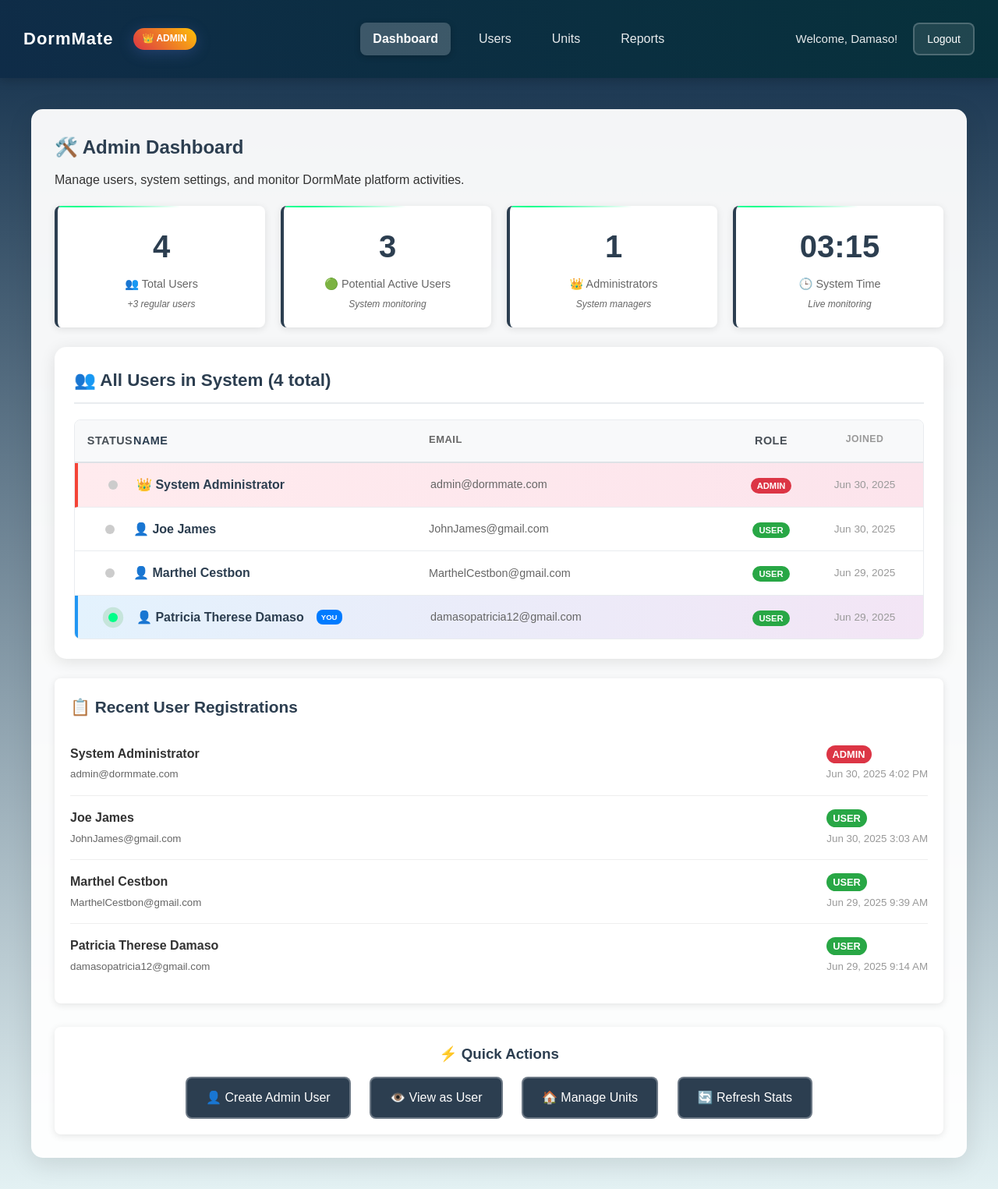
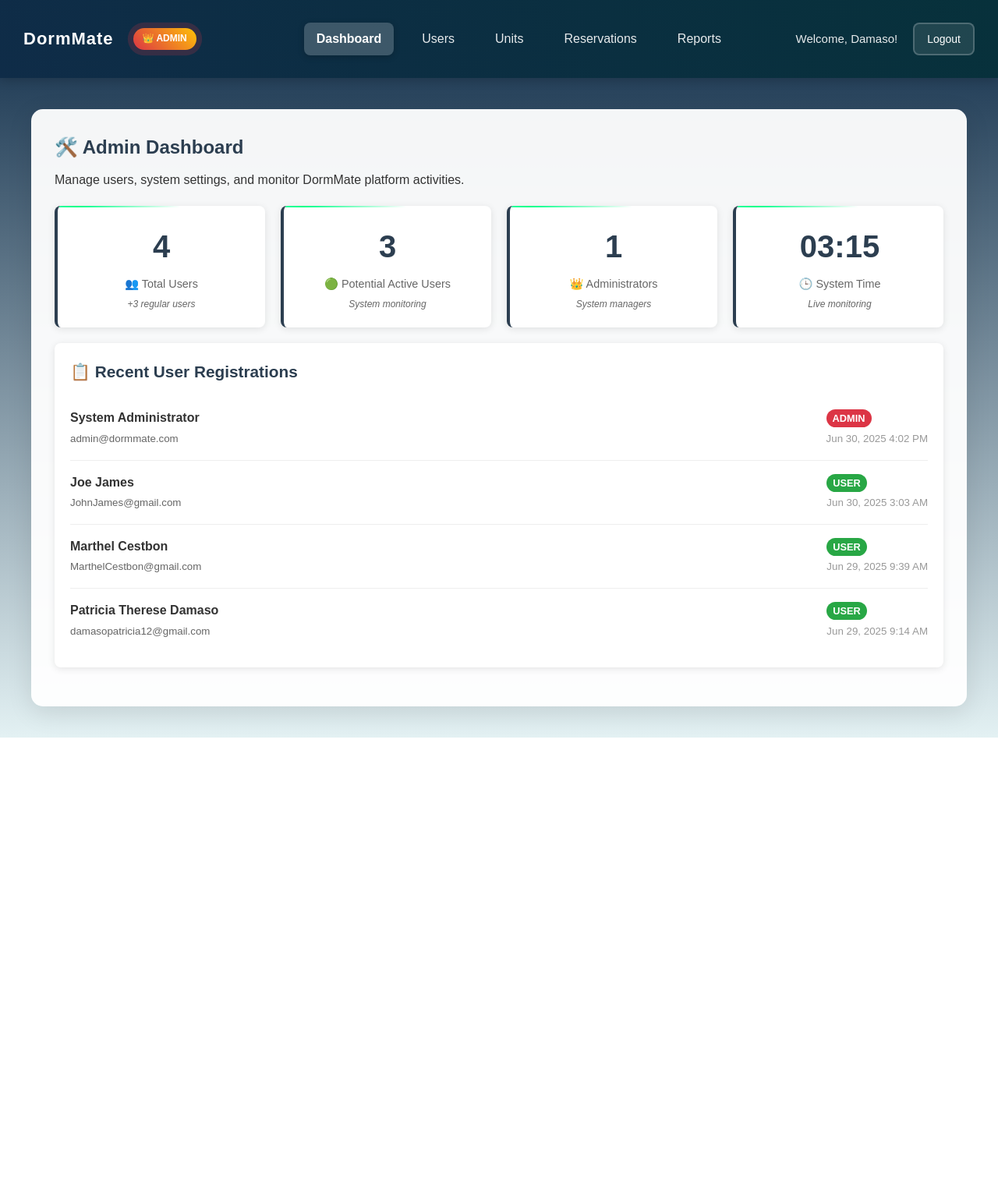
Before and after one commit to marcdelro/DormMate_Project, a PHP site: page /pages/admin_dashboard.php in a window 1280 px wide. Shown: the whole page at 78% size. After the commit the page ends 946 px from the top, so only its background shows below. Run offline with PHP 8.4, Linux system fonts and the light colour scheme; a user stored in the database is signed in; data comes from the database, SQL or seed files in the repository; data that the repository does not hold is empty.

Commit message:
fix badge

```diff
--- a/assets/css/admin_dashboard.css
+++ b/assets/css/admin_dashboard.css
@@ -375,13 +375,19 @@ body.dashboard.admin-dashboard {
 
 /* Admin badge gets golden pulse */
 .admin-badge {
-    animation: pulse-admin 2s infinite;
+    animation: adminBadgePulse 2s infinite;
 }
 
-@keyframes pulse-admin {
-    0% { box-shadow: 0 0 0 0 rgba(255, 215, 0, 0.7); }
-    70% { box-shadow: 0 0 0 10px rgba(255, 215, 0, 0); }
-    100% { box-shadow: 0 0 0 0 rgba(255, 215, 0, 0); }
+@keyframes adminBadgePulse {
+    0% {
+        box-shadow: 0 2px 8px rgba(255, 215, 0, 0.3), 0 0 0 0 rgba(255, 215, 0, 0.7);
+    }
+    70% {
+        box-shadow: 0 2px 8px rgba(255, 215, 0, 0.3), 0 0 0 10px rgba(255, 215, 0, 0);
+    }
+    100% {
+        box-shadow: 0 2px 8px rgba(255, 215, 0, 0.3), 0 0 0 0 rgba(255, 215, 0, 0);
+    }
 }
 
 .role-badge {
--- a/pages/admin_dashboard.php
+++ b/pages/admin_dashboard.php
@@ -222,52 +222,6 @@ try {
             background: #28a745;
             color: white;
         }
-
-        .quick-actions {
-            margin-top: 30px;
-            text-align: center;
-            background: #fff;
-            padding: 20px;
-            border-radius: 8px;
-            box-shadow: 0 2px 10px rgba(0, 0, 0, 0.1);
-        }
-
-        .quick-actions h3 {
-            color: #2c3e50;
-            margin-bottom: 15px;
-        }
-
-        .quick-action-btn {
-            background: #2c3e50;
-            color: white;
-            padding: 12px 24px;
-            text-decoration: none;
-            border-radius: 8px;
-            margin: 0 10px;
-            display: inline-block;
-            transition: background 0.3s ease;
-            font-weight: 500;
-        }
-
-        .quick-action-btn:hover {
-            background: #34495e;
-        }
-
-        .quick-action-btn.success {
-            background: #28a745;
-        }
-
-        .quick-action-btn.success:hover {
-            background: #218838;
-        }
-
-        .quick-action-btn.secondary {
-            background: #6c757d;
-        }
-
-        .quick-action-btn.secondary:hover {
-            background: #545b62;
-        }
     </style>
 </head>
 <body class="dashboard admin-dashboard">
@@ -282,7 +236,8 @@ try {
         <div class="nav-links">
             <a href="admin_dashboard.php" class="nav-link active">Dashboard</a>
             <a href="../create_admin.php" class="nav-link">Users</a>
-            <a href="reservation_page.php" class="nav-link">Units</a>
+            <a href="units.php" class="nav-link">Units</a>
+            <a href="manage_reservations.php" class="nav-link">Reservations</a>
             <a href="#" class="nav-link">Reports</a>
         </div>
     </div>
@@ -321,44 +276,6 @@ try {
             </div>
         </div>
 
-        <!-- Current Users in System -->
-        <div class="current-users-section">
-            <h3>👥 All Users in System (<?php echo count($allUsers); ?> total)</h3>
-            <div class="users-list">
-                <div class="users-list-header">
-                    <div class="col-status">Status</div>
-                    <div class="col-name">Name</div>
-                    <div class="col-email">Email</div>
-                    <div class="col-role">Role</div>
-                    <div class="col-joined">Joined</div>
-                </div>
-                <?php foreach ($allUsers as $user): ?>
-                    <div class="user-row <?php echo $user['role']; ?> <?php echo ($user['id'] == $_SESSION['user_id']) ? 'current-user' : ''; ?>">
-                        <div class="col-status">
-                            <div class="status-indicator <?php echo ($user['id'] == $_SESSION['user_id']) ? 'online' : 'offline'; ?>"></div>
-                        </div>
-                        <div class="col-name">
-                            <?php echo $user['role_icon']; ?> <?php echo htmlspecialchars($user['first_name'] . ' ' . $user['last_name']); ?>
-                            <?php if ($user['id'] == $_SESSION['user_id']): ?>
-                                <span class="you-badge">YOU</span>
-                            <?php endif; ?>
-                        </div>
-                        <div class="col-email">
-                            <?php echo htmlspecialchars($user['email']); ?>
-                        </div>
-                        <div class="col-role">
-                            <span class="role-badge <?php echo $user['role']; ?>">
-                                <?php echo strtoupper($user['role']); ?>
-                            </span>
-                        </div>
-                        <div class="col-joined">
-                            <?php echo date('M j, Y', strtotime($user['created_at'])); ?>
-                        </div>
-                    </div>
-                <?php endforeach; ?>
-            </div>
-        </div>
-
         <!-- Recent Users -->
         <div class="recent-users">
             <h3>📋 Recent User Registrations</h3>
@@ -385,23 +302,6 @@ try {
                 <p style="text-align: center; color: #666; padding: 20px;">No users found in the system.</p>
             <?php endif; ?>
         </div>
-
-        <!-- Quick Actions -->
-        <div class="quick-actions">
-            <h3>⚡ Quick Actions</h3>
-            <a href="../create_admin.php" class="quick-action-btn">
-                👤 Create Admin User
-            </a>
-            <a href="user_dashboard.php" class="quick-action-btn">
-                👁️ View as User
-            </a>
-            <a href="reservation_page.php" class="quick-action-btn">
-                🏠 Manage Units
-            </a>
-            <a href="#" class="quick-action-btn" onclick="refreshStats()">
-                🔄 Refresh Stats
-            </a>
-        </div>
     </div>
 
     <script>
@@ -412,7 +312,7 @@ try {
         function refreshStats() {
             // Show loading animation
             document.querySelectorAll('.live-stat').forEach(card => {
-                card.style.animation = 'pulse 1s ease-in-out infinite';
+                card.style.animation = 'statCardPulse 1s ease-in-out infinite';
             });
 
             // Simulate refresh (in real app, make AJAX call)
@@ -436,7 +336,7 @@ try {
 
             // Add pulse animation to live stats
             document.querySelectorAll('.live-stat').forEach(card => {
-                card.style.animation = 'pulse 0.5s ease-in-out';
+                card.style.animation = 'statCardPulse 0.5s ease-in-out';
                 setTimeout(() => {
                     card.style.animation = '';
                 }, 500);
@@ -446,7 +346,7 @@ try {
         // Auto-refresh system stats every 30 seconds
         setInterval(updateSystemStats, 30000);
 
-        // Add smooth transitions to stat cards and user rows
+        // Add smooth transitions to stat cards
         document.addEventListener('DOMContentLoaded', function() {
             // Fix scrolling issue
             document.body.style.overflow = 'auto';
@@ -454,7 +354,6 @@ try {
             document.documentElement.style.overflow = 'auto';
 
             const statCards = document.querySelectorAll('.stat-card');
-            const userRows = document.querySelectorAll('.user-row');
 
             statCards.forEach(card => {
                 card.addEventListener('mouseenter', function() {
@@ -465,12 +364,6 @@ try {
                 });
             });
 
-            // Add staggered animation to user rows
-            userRows.forEach((row, index) => {
-                row.style.animationDelay = `${index * 0.1}s`;
-                row.classList.add('fade-in');
-            });
-
             // Initial stats update
             updateSystemStats();
         });
@@ -478,7 +371,7 @@ try {
         // Add CSS animations
         const style = document.createElement('style');
         style.textContent = `
-            @keyframes pulse {
+            @keyframes statCardPulse {
                 0% { box-shadow: 0 2px 10px rgba(0, 0, 0, 0.1); }
                 50% { box-shadow: 0 4px 20px rgba(102, 126, 234, 0.3); }
                 100% { box-shadow: 0 2px 10px rgba(0, 0, 0, 0.1); }
```
